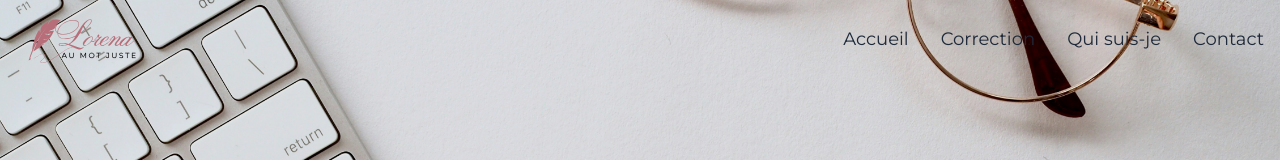
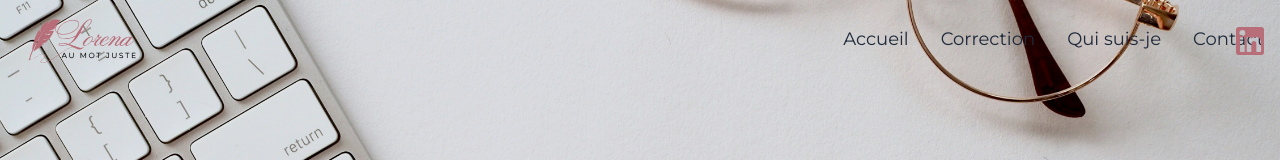
Before and after one commit to EthwallLo/lorena-website-correction, a Next.js app: page / in a window 1280 px wide. Shown: the top 160 px of the page. Built offline with nearby package versions, Linux system fonts and the light colour scheme; a web font is replaced by a local one.

Commit message:
LGU : logo linkedin

```diff
--- a/app/components/header.tsx
+++ b/app/components/header.tsx
@@ -21,7 +21,7 @@ export default function Header() {
         (scrolled ? "bg-white shadow-sm" : "bg-transparent")
       }
     >
-      <nav className="max-w-7xl mx-auto flex justify-between items-center px-4">
+      <nav className="max-w-7xl mx-auto flex justify-between items-center px-4 relative">
         <Link href="/">
           <Image src="/logo-moderne.svg" alt="Logo" width={140} height={80} />
         </Link>
@@ -41,6 +41,20 @@ export default function Header() {
         </button>
       </nav>
 
+      <Link
+        href="https://www.linkedin.com/in/lorena-guedouani/"
+        target="_blank"
+        className="hidden md:block absolute right-4 top-1/2 -translate-y-1/2"
+      >
+        <Image
+          src="/linkedin.svg"
+          alt="LinkedIn"
+          width={28}
+          height={28}
+          className="hover:opacity-70 transition"
+        />
+      </Link>
+
       {open && (
         <div className="md:hidden bg-white text-gray-800 shadow-md p-6 flex flex-col space-y-4 text-lg">
           <NavLink href="/" onClick={() => setOpen(false)}>Accueil</NavLink>
--- a/app/page.tsx
+++ b/app/page.tsx
@@ -76,7 +76,7 @@ export default function HomePage() {
         </div>
       </section>
 
-      <section id="a-propos" className="relative bg-gray-100" style={{ backgroundImage: "url('/image-bureau.jpg')", backgroundSize: "cover", backgroundPosition: "center", minHeight: "90vh", paddingTop: "11rem"}}>
+      <section id="a-propos" className="relative bg-gray-100" style={{ backgroundImage: "url('/image-bureau.jpg')", backgroundSize: "cover", backgroundPosition: "center", minHeight: "80vh", paddingTop: "11rem"}}>
         <div className="max-w-6xl mx-auto flex flex-col md:flex-row items-center gap-8 md:px-12 px-6">
           <div className="md:w-1/2">
             <h2 className="text-3xl font-bold mb-6 text-gray-600 relative after:content-[''] after:block after:w-[130px] after:h-1 after:bg-gray-600 after:mt-3">À propos de moi</h2>
```
